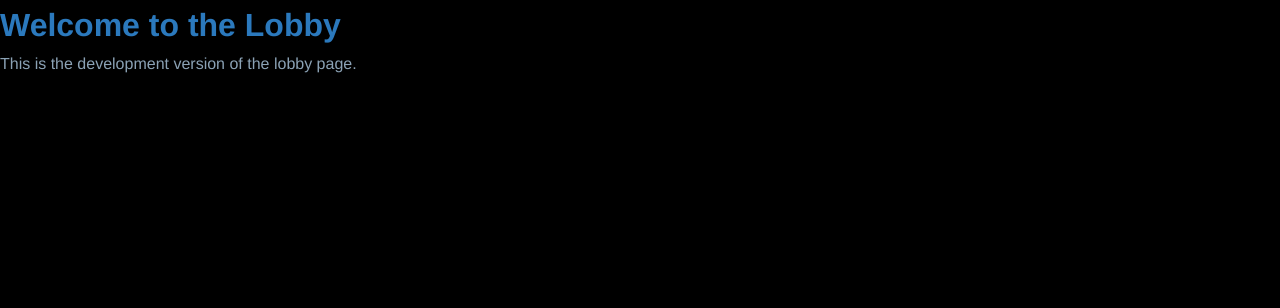
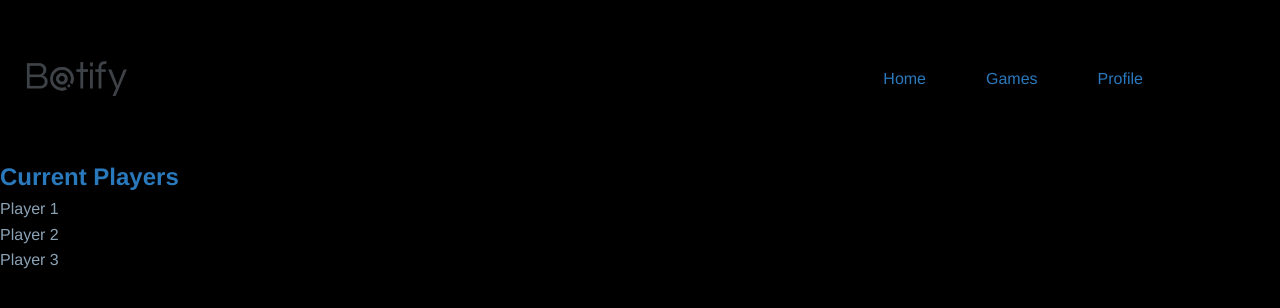
Before and after one commit to jamesql/AIChatRoom, a Next.js app in the folder React/: page /lobby_dev in a window 1280 px wide. Shown: the top 308 px of the page. Built offline with nearby package versions, Linux system fonts and the light colour scheme.

Commit message:
[react] start working on lobby mockup

```diff
--- /dev/null
+++ b/React/components/CurrentPlayers.tsx
@@ -0,0 +1,27 @@
+import React from 'react';
+import classes from '../styles/currentplayers.module.css';
+
+interface Player {
+    name: string;
+}
+
+interface CurrentPlayersProps {
+    players: Player[];
+}
+
+const CurrentPlayers: React.FC<CurrentPlayersProps> = ({ players }) => {
+    return (
+        <div className={classes.container}>
+            <h2 className={classes.title}>Current Players</h2>
+            <ul className={classes.playerList}>
+                {players.map((player, index) => (
+                    <li key={index} className={classes.playerItem}>
+                        {player.name}
+                    </li>
+                ))}
+            </ul>
+        </div>
+    );
+};
+
+export default CurrentPlayers;
--- a/React/pages/lobby_dev.tsx
+++ b/React/pages/lobby_dev.tsx
@@ -1,10 +1,13 @@
 import React from 'react';
+import classes from '../styles/lobby.module.css';
+import NavigationBar from '@/components/NavigationBar';
+import CurrentPlayers from '@/components/CurrentPlayers';
 
 const LobbyDev: React.FC = () => {
     return (
-        <div>
-            <h1>Welcome to the Lobby</h1>
-            <p>This is the development version of the lobby page.</p>
+        <div className={classes.container}>
+            <NavigationBar authButtons={false} />
+            <CurrentPlayers players={[{ name: 'Player 1' }, { name: 'Player 2' }, { name: 'Player 3' }]} />
         </div>
     );
 };
```
Also changed, not shown: React/styles/currentplayers.module.css (added), React/styles/lobby.module.css (added).
